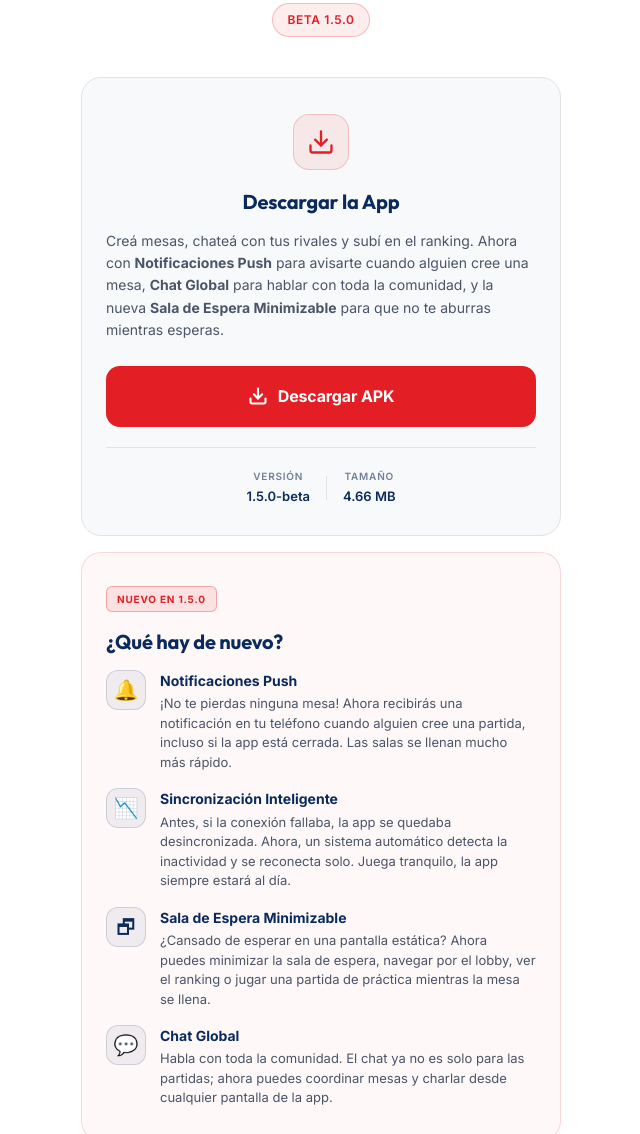
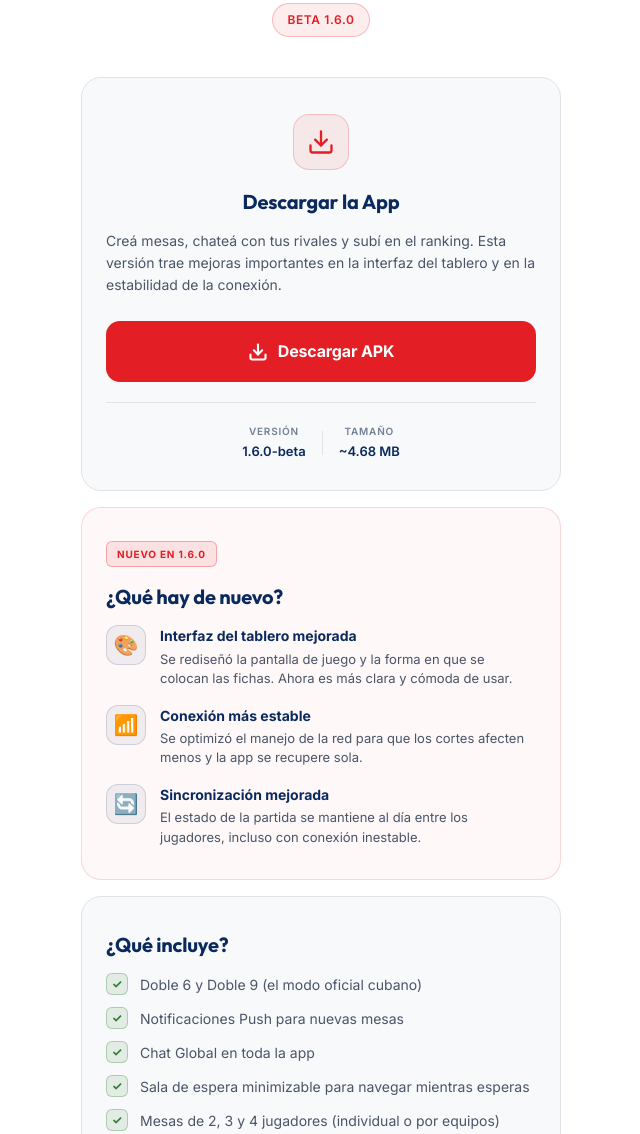
Before and after one commit to Carlos-amado/domino-cubano-web, a plain HTML site: page index.html in a window 1280 px wide. Shown: the part 301-1435 px from the top of the page, without its empty margins (319-959 px from the left). Drawn offline with Linux system fonts and the light colour scheme.

Commit message:
actualizacion1.6.0-beta

```diff
--- a/index.html
+++ b/index.html
@@ -3,8 +3,8 @@
 <head>
     <meta charset="UTF-8">
     <meta name="viewport" content="width=device-width, initial-scale=1.0">
-    <meta name="description" content="DominoCubano Online - Jugá dominó cubano con personas reales. Ahora con notificaciones push y chat global.">
-    <title>DominoCubano Online - Beta 1.5.0</title>
+    <meta name="description" content="DominoCubano Online - Jugá dominó cubano con personas reales. Versión 1.6.0 con mejoras de conexión y sincronización.">
+    <title>DominoCubano Online - Beta 1.6.0</title>
     <link rel="preconnect" href="https://fonts.googleapis.com">
     <link rel="preconnect" href="https://fonts.gstatic.com" crossorigin>
     <link href="https://fonts.googleapis.com/css2?family=Outfit:wght@700;800;900&family=Inter:wght@300;400;500;600;700&display=swap" rel="stylesheet">
@@ -16,7 +16,7 @@
             <img src="assets/logo.png" alt="DominoCubano" class="logo-image">
             <h1 class="title">DominoCubano</h1>
             <p class="subtitle">Jugá dominó cubano online con personas reales</p>
-            <div class="badge">Beta 1.5.0</div>
+            <div class="badge">Beta 1.6.0</div>
         </header>
 
         <section class="card card-download">
@@ -30,9 +30,7 @@
             <h2>Descargar la App</h2>
             <p class="card-description">
                 Creá mesas, chateá con tus rivales y subí en el ranking.
-                Ahora con <strong>Notificaciones Push</strong> para avisarte cuando alguien cree una mesa,
-                <strong>Chat Global</strong> para hablar con toda la comunidad, y la nueva
-                <strong>Sala de Espera Minimizable</strong> para que no te aburras mientras esperas.
+                Esta versión trae mejoras importantes en la interfaz del tablero y en la estabilidad de la conexión.
             </p>
 
             <a href="domino-cubano-online.apk" download class="btn-download">
@@ -47,46 +45,39 @@
             <div class="meta-info">
                 <span class="meta-item">
                     <span class="meta-label">Versión</span>
-                    <span class="meta-value">1.5.0-beta</span>
+                    <span class="meta-value">1.6.0-beta</span>
                 </span>
                 <span class="meta-divider"></span>
                 <span class="meta-item">
                     <span class="meta-label">Tamaño</span>
-                    <span class="meta-value">4.66 MB</span> <!-- Ajusta si es necesario -->
+                    <span class="meta-value">~4.68 MB</span>
                 </span>
             </div>
         </section>
 
         <section class="card card-novedades">
-            <div class="novedades-badge">NUEVO EN 1.5.0</div>
+            <div class="novedades-badge">NUEVO EN 1.6.0</div>
             <h2>¿Qué hay de nuevo?</h2>
             <div class="novedades-list">
                 <div class="novedad-item">
-                    <div class="novedad-icon">🔔</div>
+                    <div class="novedad-icon">🎨</div>
                     <div class="novedad-info">
-                        <strong>Notificaciones Push</strong>
-                        <p>¡No te pierdas ninguna mesa! Ahora recibirás una notificación en tu teléfono cuando alguien cree una partida, incluso si la app está cerrada. Las salas se llenan mucho más rápido.</p>
+                        <strong>Interfaz del tablero mejorada</strong>
+                        <p>Se rediseñó la pantalla de juego y la forma en que se colocan las fichas. Ahora es más clara y cómoda de usar.</p>
                     </div>
                 </div>
                 <div class="novedad-item">
-                    <div class="novedad-icon">📉</div>
+                    <div class="novedad-icon">📶</div>
                     <div class="novedad-info">
-                        <strong>Sincronización Inteligente</strong>
-                        <p>Antes, si la conexión fallaba, la app se quedaba desincronizada. Ahora, un sistema automático detecta la inactividad y se reconecta solo. Juega tranquilo, la app siempre estará al día.</p>
+                        <strong>Conexión más estable</strong>
+                        <p>Se optimizó el manejo de la red para que los cortes afecten menos y la app se recupere sola.</p>
                     </div>
                 </div>
                 <div class="novedad-item">
-                    <div class="novedad-icon">🗗</div>
+                    <div class="novedad-icon">🔄</div>
                     <div class="novedad-info">
-                        <strong>Sala de Espera Minimizable</strong>
-                        <p>¿Cansado de esperar en una pantalla estática? Ahora puedes minimizar la sala de espera, navegar por el lobby, ver el ranking o jugar una partida de práctica mientras la mesa se llena.</p>
-                    </div>
-                </div>
-                <div class="novedad-item">
-                    <div class="novedad-icon">💬</div>
-                    <div class="novedad-info">
-                        <strong>Chat Global</strong>
-                        <p>Habla con toda la comunidad. El chat ya no es solo para las partidas; ahora puedes coordinar mesas y charlar desde cualquier pantalla de la app.</p>
+                        <strong>Sincronización mejorada</strong>
+                        <p>El estado de la partida se mantiene al día entre los jugadores, incluso con conexión inestable.</p>
                     </div>
                 </div>
             </div>
@@ -181,8 +172,13 @@
                     </thead>
                     <tbody>
                         <tr class="version-actual">
-                            <td><strong>1.5.0-beta</strong></td>
+                            <td><strong>1.6.0-beta</strong></td>
                             <td><span class="estado-actual">✅ Disponible</span></td>
+                            <td>Mejoras de interfaz, conexión y sincronización</td>
+                        </tr>
+                        <tr class="version-vieja">
+                            <td>1.5.0-beta</td>
+                            <td><span class="estado-vieja">⛔ Descontinuada</span></td>
                             <td>Notificaciones Push + Chat Global + Sala minimizable</td>
                         </tr>
                         <tr class="version-vieja">
@@ -194,11 +190,6 @@
                             <td>1.3.0-beta</td>
                             <td><span class="estado-vieja">⛔ Descontinuada</span></td>
                             <td>Rediseño visual + sin conexión + chat</td>
-                        </tr>
-                        <tr class="version-vieja">
-                            <td>1.2.0-beta</td>
-                            <td><span class="estado-vieja">⛔ Descontinuada</span></td>
-                            <td>Entrenamiento + Chat</td>
                         </tr>
                     </tbody>
                 </table>
```
Also changed, not shown: 1 other file.
